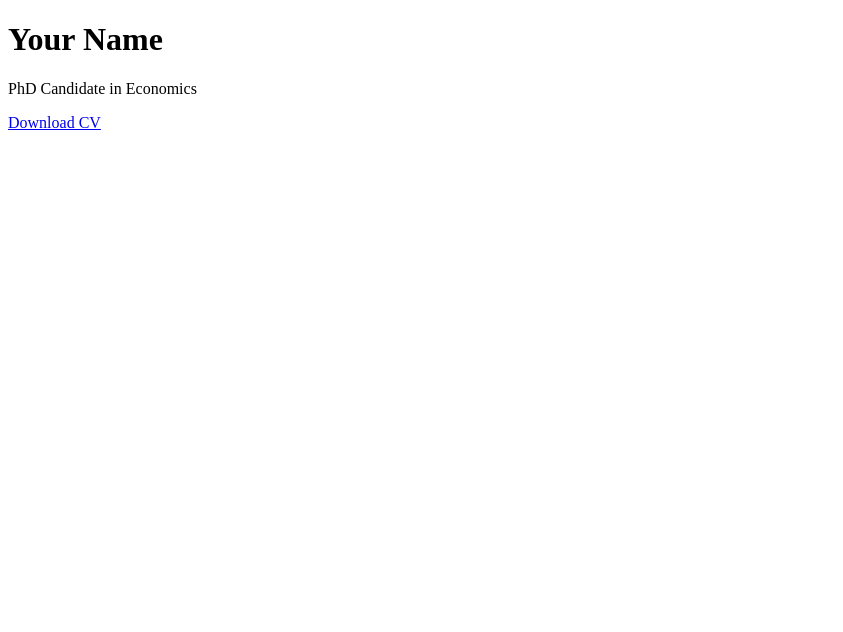
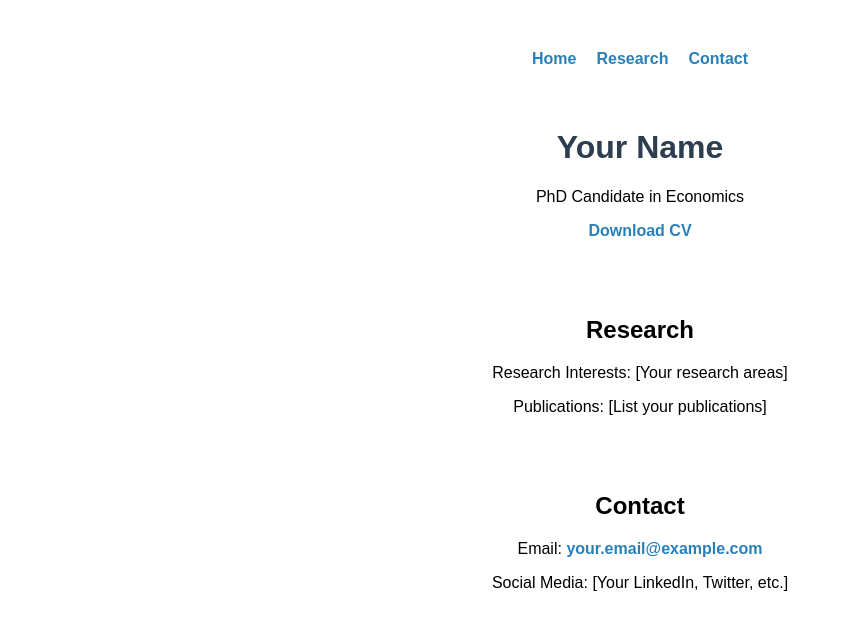
Before and after one commit to FilippoMaurici/filippo-maurici.github.io, a plain HTML site: page index.html in a window 1280 px wide. Shown: the whole page, without its empty margins (0-843 px from the left). Drawn offline with Linux system fonts and the light colour scheme.

Commit message:
Update site.html

```diff
--- a/index.html
+++ b/index.html
@@ -4,10 +4,55 @@
     <meta charset="UTF-8">
     <meta name="viewport" content="width=device-width, initial-scale=1.0">
     <title>Your Name - Job Market</title>
+    <style>
+        body {
+            font-family: Arial, sans-serif;
+            max-width: 800px;
+            margin: 50px auto;
+            text-align: center;
+        }
+        h1 {
+            color: #2c3e50;
+        }
+        a {
+            color: #2980b9;
+            text-decoration: none;
+            font-weight: bold;
+        }
+        .container {
+            padding: 20px;
+        }
+        .navbar {
+            display: flex;
+            justify-content: center;
+            gap: 20px;
+            margin-bottom: 20px;
+        }
+    </style>
 </head>
 <body>
-    <h1>Your Name</h1>
-    <p>PhD Candidate in Economics</p>
-    <p><a href="your-cv.pdf">Download CV</a></p>
+    <div class="navbar">
+        <a href="#home">Home</a>
+        <a href="#research">Research</a>
+        <a href="#contact">Contact</a>
+    </div>
+
+    <div class="container" id="home">
+        <h1>Your Name</h1>
+        <p>PhD Candidate in Economics</p>
+        <p><a href="your-cv.pdf" target="_blank">Download CV</a></p>
+    </div>
+
+    <div class="container" id="research">
+        <h2>Research</h2>
+        <p>Research Interests: [Your research areas]</p>
+        <p>Publications: [List your publications]</p>
+    </div>
+
+    <div class="container" id="contact">
+        <h2>Contact</h2>
+        <p>Email: <a href="mailto:your.email@example.com">your.email@example.com</a></p>
+        <p>Social Media: [Your LinkedIn, Twitter, etc.]</p>
+    </div>
 </body>
 </html>
```
